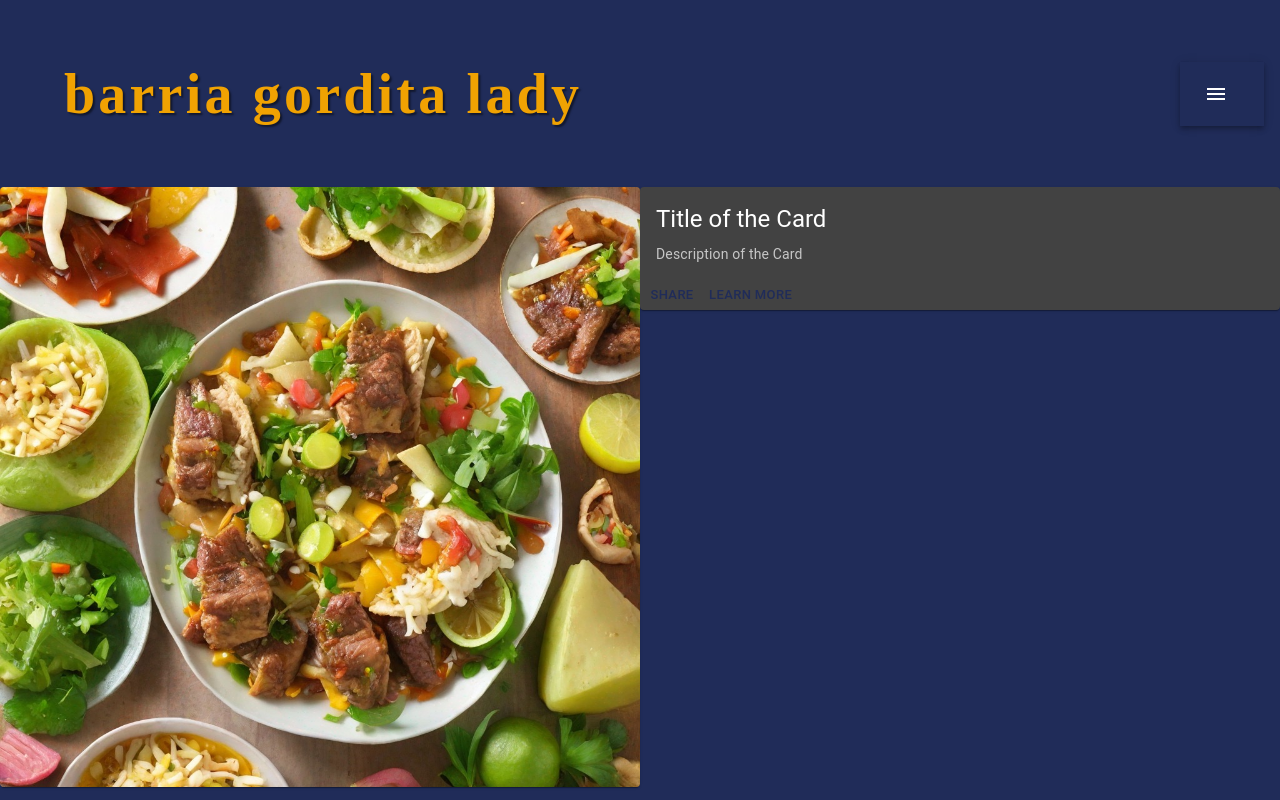
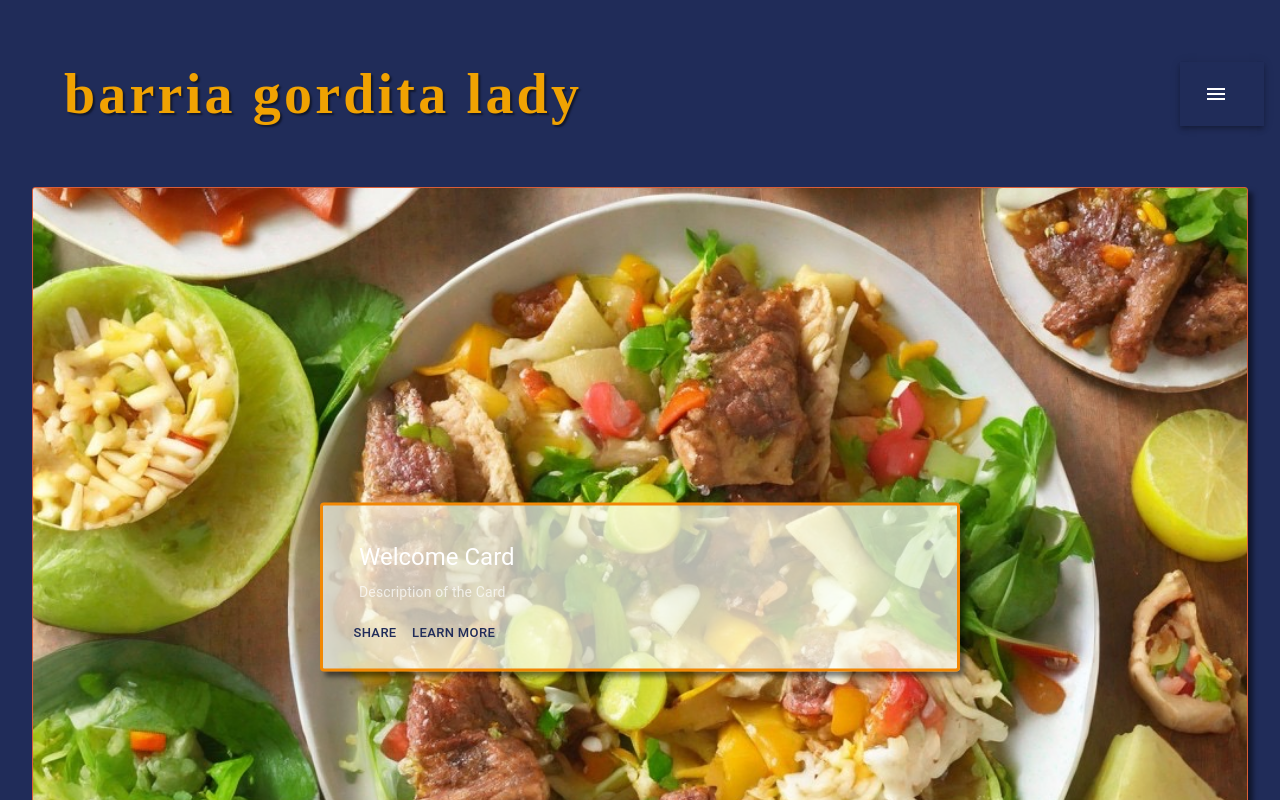
Before and after one commit to CRNaro/gordita-local, a React (Vite) app: page / in a window 1280 px wide. Shown: the top 800 px of the page. Built offline with nearby package versions, Linux system fonts and the light colour scheme; a web font is replaced by a local one.

Commit message:
Build: changed home/landing page

```diff
--- a/src/components/Header/Nav.jsx
+++ b/src/components/Header/Nav.jsx
@@ -1,10 +1,21 @@
 import React, { useState } from 'react'
 import { AppBar, Toolbar, IconButton, Drawer, List, ListItem, ListItemText } from '@material-ui/core'
-
+import { makeStyles } from '@material-ui/core/styles'
 import MenuIcon from '@material-ui/icons/Menu'
 import '../../styles/Nav.css'
 
+const useStyles = makeStyles({
+    drawer: {
+        width: 200,
+        height: '100%',
+        backgroundColor: 'rgba(241, 136, 5)',
+        anchor: 'right'
+    }
+
+});
+
 function Nav() {
+    const classes = useStyles();
     const [drawerOpen, setDrawerOpen] = useState(false);
 
     const handleDrawerToggle = () => {
@@ -24,7 +35,7 @@ function Nav() {
                 </Toolbar>
             </AppBar>
             <Drawer anchor='right' open={drawerOpen} onClose={handleDrawerToggle}>
-                <List>
+                <List className={classes.drawer}>
                     {menuItems.map((text, index) => (
                         <ListItem button key={text}>
                             <ListItemText primary={text} />
--- a/src/components/Pages/Home.jsx
+++ b/src/components/Pages/Home.jsx
@@ -9,34 +9,48 @@ import Typography from '@material-ui/core/Typography';
 import Grid from '@material-ui/core/Grid';
 import feastImg from '../../assets/images/barria-feast1.jpeg'
 
+
 const useStyles = makeStyles({
-    card: {
-
+    root: {
+        position: 'relative',
+        width: '100%',
+        height: '100vh',
     },
     media: {
-        height: 600,
+        height: '100%',
+        width: '95%',
+        margin: 'auto',
+        borderRadius:'3px',
+        border: '1px solid #D95D39',
+        boxShadow: '5px 5px 5px rgba(0, 0, 0, 0.5)',
+    },
+    card: {
+        position: 'absolute',
+        top: '50%',
+        left: '50%',
+        transform: 'translate(-50%, -50%)',
+        width: '50%',
+        padding: 20,
+        backgroundColor: 'rgba(251, 255, 244, 0.7)',
+        border: '3px solid rgba(241, 136, 5)',
+        boxShadow: '5px 5px 5px rgba(0, 0, 0, 0.5)',
     },
 });
 
 export default function Home() {
     const classes = useStyles();
 
-    return(
-        <Grid container>
-            <Grid item xs={12} md={6}>
-        <Card>
+    return (
+        <Grid container className={classes.root}>
             <CardMedia
                 className={classes.media}
                 image={feastImg}
                 title="Title of the Image"
             />
-                </Card>
-            </Grid>
-            <Grid item xs={12} md={6}>
-            <Card>
+            <Card className={classes.card}>
                 <CardContent>
                     <Typography gutterBottom variant="h5" component="h2">
-                        Title of the Card
+                        Welcome Card
                     </Typography>
                     <Typography variant="body2" color="textSecondary" component="p">
                         Description of the Card
@@ -50,6 +64,65 @@ export default function Home() {
                 </Button>
             </Card>
         </Grid>
-            </Grid>
-    )
+    );
 }
+
+
+
+
+
+
+
+
+
+// const useStyles = makeStyles({
+//     card: {
+//         margin: 20,
+
+//     },
+//     media: {
+//         height: 500,
+//         boxShadow: '5px 5px 5px rgba(0, 0, 0, 0.5)',
+//     },
+//     textbox: {
+//         padding: 20,
+//         border: '3px solid rgba(241, 136, 5)',
+//         boxShadow: '5px 5px 5px rgba(0, 0, 0, 0.5)',
+//     }
+// });
+
+// export default function Home() {
+//     const classes = useStyles();
+
+//     return(
+//         <Grid container>
+//             <Grid item xs={12} md={6}>
+//         <Card className={classes.card}>
+//             <CardMedia
+//                     className={classes.media}
+//                     image={feastImg}
+//                     title="Title of the Image"
+//                 />
+//                 </Card>
+//             </Grid>
+//             <Grid item xs={12} md={6}>
+//             <Card className={classes.textbox}>
+//                 <CardContent >
+//                     <Typography gutterBottom variant="h5" component="h2">
+//                         Welcome Card
+//                     </Typography>
+//                     <Typography variant="body2" color="textSecondary" component="p">
+//                         Description of the Card
+//                     </Typography>
+//                 </CardContent>
+//             <Button size="small" color="primary">
+//                 Share
+//             </Button>
+//             <Button size="small" color="primary">
+//                 Learn More
+//             </Button>
+//             </Card>
+//             </Grid>
+//             </Grid>
+//     )
+// }
```
Lines whose indentation alone changed are shown as unchanged.
